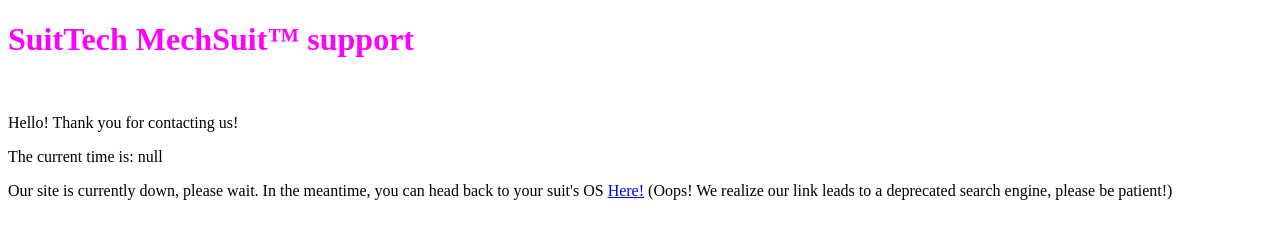
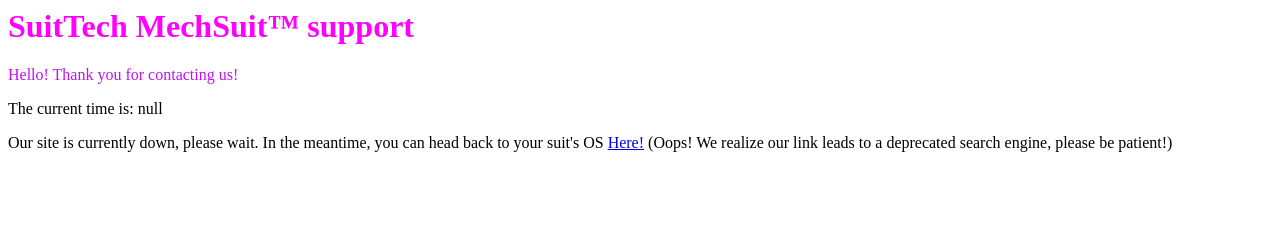
Before and after one commit to dark279/support, a plain HTML site: page index.html in a window 1280 px wide. Drawn offline with Linux system fonts and the light colour scheme.

Commit message:
Update index.html

```diff
--- a/index.html
+++ b/index.html
@@ -1,6 +1,4 @@
-<!DOCTYPE html>
 <h1 style="color: #5e9ca0;"><span style="color: #ff00ff;">SuitTech MechSuit&trade; support</span></h1>
-<p>&nbsp;</p>
-<p>Hello! Thank you for contacting us!</p>
+<p style="color: #ff00ff;"><span style="color: #c012f5;">Hello! Thank you for contacting us!</span></p>
 <p>The current time is: null</p>
 <p>Our site is currently down, please wait. In the meantime, you can head back to your suit's OS <a title="here" href="https://google.com">Here!</a> (Oops! We realize our link leads to a deprecated search engine, please be patient!)</p>
```
